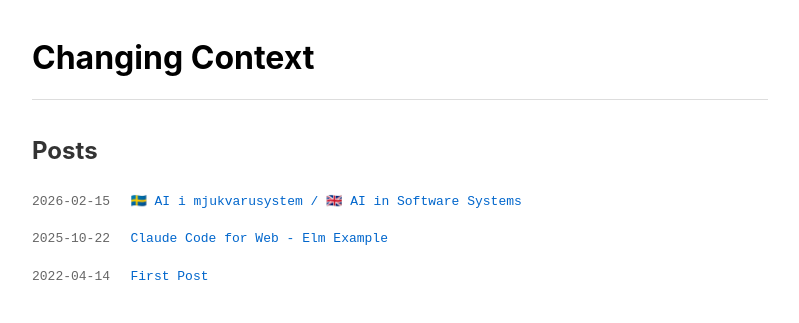
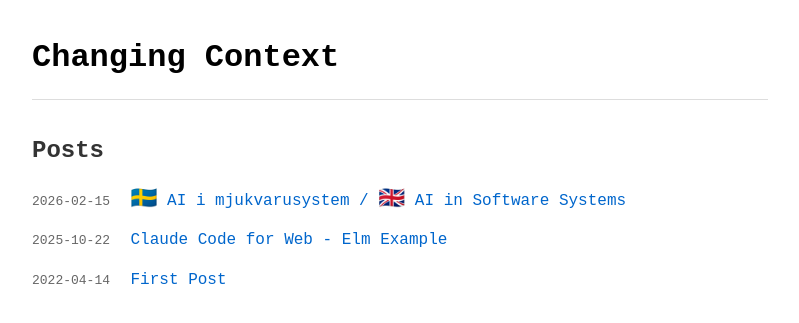
Before and after one commit to kormart/kormart.github.io, a Jekyll site: the page built from index.md, in a window 1280 px wide. Shown: the top 323 px of the page, without its empty margins (240-1039 px from the left). Built offline with Jekyll 4.4.1, drawn with Linux system fonts in a browser that asks for light colours.

Commit message:
Monospace site and Posts headings, larger flag emoji
- header h1 (site title) and the home page's Posts heading now use
  monospace, matching the post dates and titles.
- Flag emoji in post titles render ~35% larger via a unicode-range
  @font-face limited to the regional-indicator block.

Co-Authored-By: Claude <noreply@anthropic.com>
Claude-Session: https://claude.ai/code/session_011CURYrhDxq1KhHHdZxDqm7

```diff
--- a/assets/css/style.css
+++ b/assets/css/style.css
@@ -5,8 +5,18 @@
   box-sizing: border-box;
 }
 
+/* Scales up only the regional-indicator characters that make up flag emoji
+   (🇸🇪 🇬🇧), so the flags in post titles read a bit larger than the text
+   around them. Listed first in a font stack, it applies to nothing else. */
+@font-face {
+  font-family: "FlagEmoji";
+  src: local("Apple Color Emoji"), local("Segoe UI Emoji"), local("Noto Color Emoji");
+  unicode-range: U+1F1E6-1F1FF;
+  size-adjust: 135%;
+}
+
 body {
-  font-family: -apple-system, BlinkMacSystemFont, "Segoe UI", Roboto, "Helvetica Neue", Arial, sans-serif;
+  font-family: "FlagEmoji", -apple-system, BlinkMacSystemFont, "Segoe UI", Roboto, "Helvetica Neue", Arial, sans-serif;
   line-height: 1.6;
   color: #333;
   max-width: 800px;
@@ -19,6 +29,7 @@ header h1 {
   font-size: 2rem;
   margin-bottom: 1rem;
   color: #000;
+  font-family: monospace;
 }
 
 header hr {
@@ -31,6 +42,12 @@ header hr {
 h2 {
   font-size: 1.5rem;
   margin-bottom: 1rem;
+}
+
+/* The "Posts" heading on the home page. A post's own title is inside
+   <article class="post">, so the child combinator leaves it alone. */
+main > h2 {
+  font-family: monospace;
 }
 
 .post-list {
@@ -50,7 +67,7 @@ h2 {
 .post-list a {
   color: #0066cc;
   text-decoration: none;
-  font-family: monospace;
+  font-family: "FlagEmoji", monospace;
 }
 
 .post-list a:hover {
```
